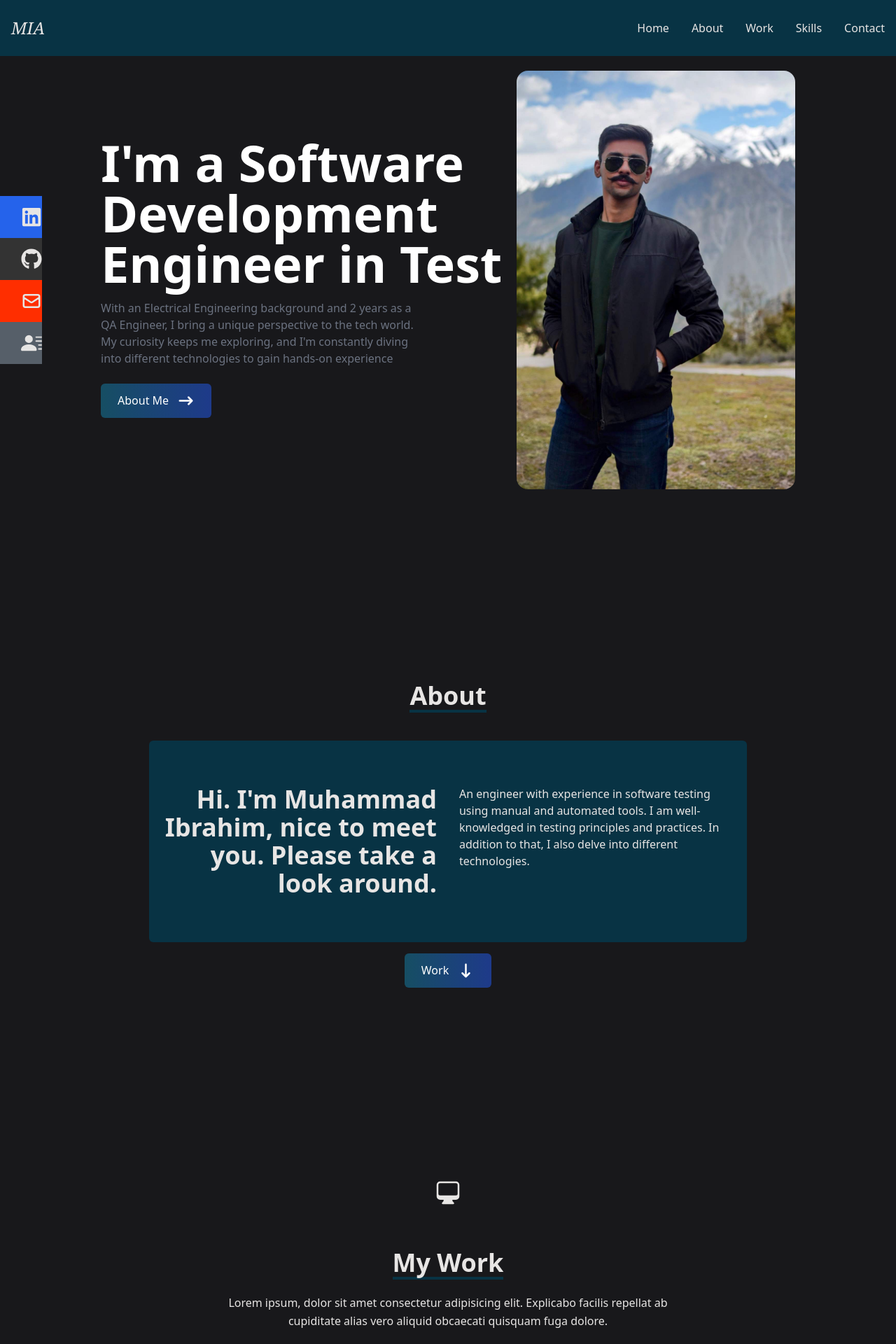
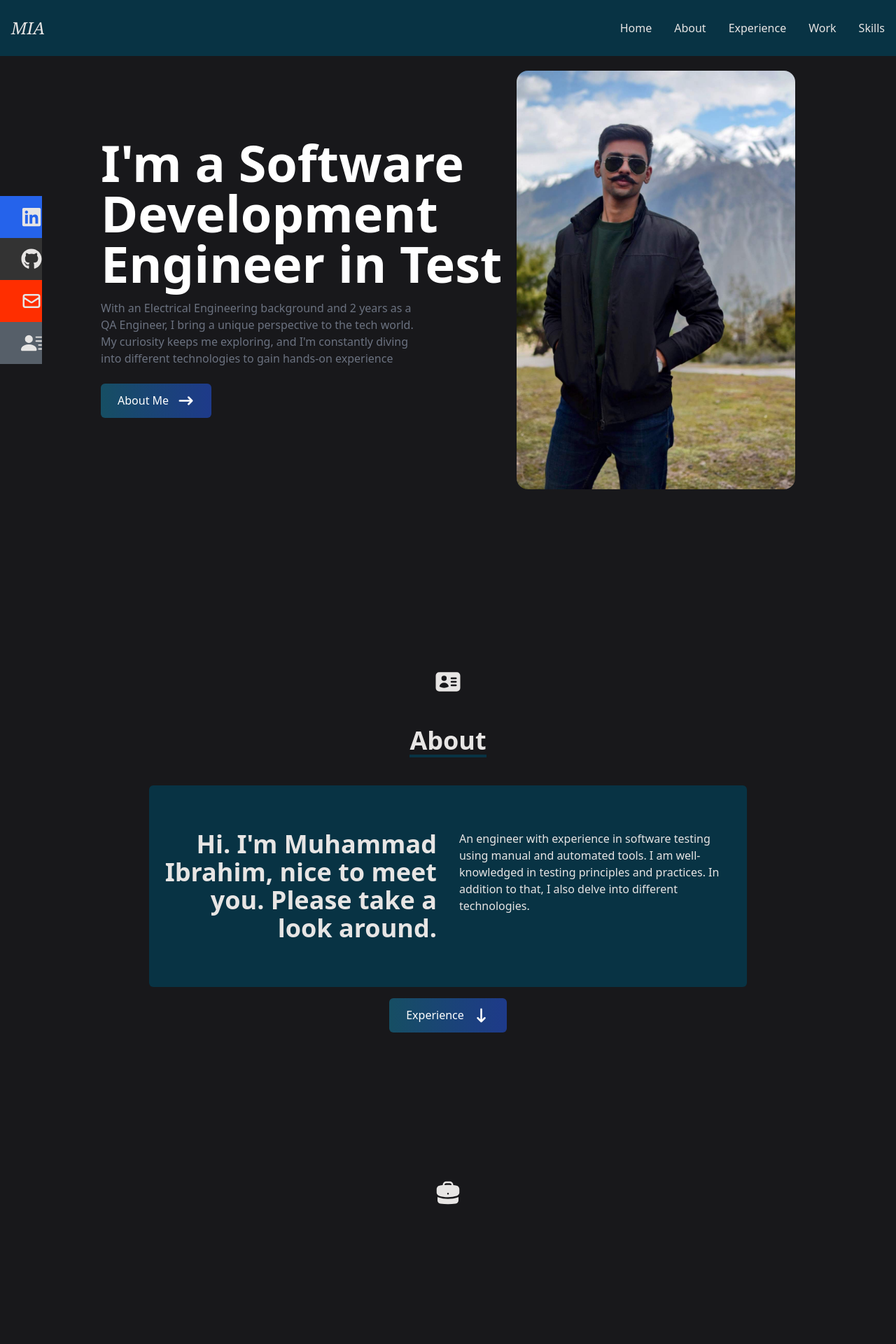
Before and after one commit to meeIbrahim/portfolio, a React (Vite) app: page / in a window 1280 px wide. Shown: the top 1920 px of the page at 70% size. Built offline with nearby package versions, Linux system fonts and the light colour scheme.

Commit message:
Added Experience section

```diff
--- a/src/App.tsx
+++ b/src/App.tsx
@@ -3,6 +3,7 @@ import Home from "./components/Home";
 import About from "./components/About";
 import Projects from "./components/Projects";
 import Skills from "./components/Skills";
+import Experience from "./components/Experience";
 
 function App() {
   return (
@@ -11,6 +12,7 @@ function App() {
         <Navbar />
         <Home />
         <About />
+        <Experience />
         <Projects />
         <Skills />
       </div>
--- a/src/components/About.tsx
+++ b/src/components/About.tsx
@@ -1,11 +1,12 @@
 import { HiArrowNarrowDown } from "react-icons/hi";
 import { Link } from "react-scroll";
-
+import { IdentificationIcon } from "@heroicons/react/24/solid";
 const About = () => {
   return (
     <div id="about" className="w-full h-screen">
       <div className="flex flex-col justify-center items-center w-full h-full">
         <div className=" flex flex-col justify-center items-center w-4/6">
+          <IdentificationIcon className="py-11 w-10 inline-block" />
           <p className="text-4xl font-bold inline border-b-4 border-cyan-950 text-center">
             About
           </p>
@@ -28,12 +29,12 @@ const About = () => {
           </div>
           <div className="py-2">
             <Link
-              to="work"
+              to="experiences"
               smooth
               duration={500}
               className="group text-white w-fit px-6 py-3 my-2 flex items-center rounded-md bg-gradient-to-r from-cyan-900 to-blue-900 cursor-pointer"
             >
-              Work
+              Experience
               <span className="">
                 <HiArrowNarrowDown size={25} className="ml-3" />
               </span>
--- /dev/null
+++ b/src/components/Experience.tsx
@@ -0,0 +1,12 @@
+import { BriefcaseIcon } from "@heroicons/react/24/solid";
+export default function Experience() {
+  return (
+    <section id="experiences" className="w-full h-screen">
+      <div className="container px-5 py-10 mx-auto">
+        <div className="text-center mb-20">
+          <BriefcaseIcon className="w-10 py-11 inline-block mb-4" />
+        </div>
+      </div>
+    </section>
+  );
+}
--- a/src/components/Navbar.tsx
+++ b/src/components/Navbar.tsx
@@ -1,11 +1,6 @@
 import { useState } from "react";
 import resume from "../assets/resume.pdf";
-import {
-  FaBars,
-  FaTimes,
-  FaGithub,
-  FaLinkedin
-} from "react-icons/fa";
+import { FaBars, FaTimes, FaGithub, FaLinkedin } from "react-icons/fa";
 import { HiOutlineMail } from "react-icons/hi";
 import { BsFillPersonLinesFill } from "react-icons/bs";
 import { Link } from "react-scroll";
@@ -32,6 +27,11 @@ const Navbar = () => {
           </Link>
         </button>
         <button>
+          <Link to="experiences" smooth={true} duration={500}>
+            Experience
+          </Link>
+        </button>
+        <button>
           <Link to="work" smooth={true} duration={500}>
             Work
           </Link>
@@ -39,11 +39,6 @@ const Navbar = () => {
         <button>
           <Link to="skills" smooth={true} duration={500}>
             Skills
-          </Link>
-        </button>
-        <button>
-          <Link to="contact" smooth={true} duration={500}>
-            Contact
           </Link>
         </button>
       </ul>
@@ -72,6 +67,17 @@ const Navbar = () => {
         </li>
         <li className="py-6 text-4xl">
           {" "}
+          <Link
+            onClick={handleClick}
+            to="experiences"
+            smooth={true}
+            duration={500}
+          >
+            Experience
+          </Link>
+        </li>
+        <li className="py-6 text-4xl">
+          {" "}
           <Link onClick={handleClick} to="skills" smooth={true} duration={500}>
             Skills
           </Link>
@@ -80,12 +86,6 @@ const Navbar = () => {
           {" "}
           <Link onClick={handleClick} to="work" smooth={true} duration={500}>
             Work
-          </Link>
-        </li>
-        <li className="py-6 text-4xl">
-          {" "}
-          <Link onClick={handleClick} to="contact" smooth={true} duration={500}>
-            Contact
           </Link>
         </li>
       </ul>
```
